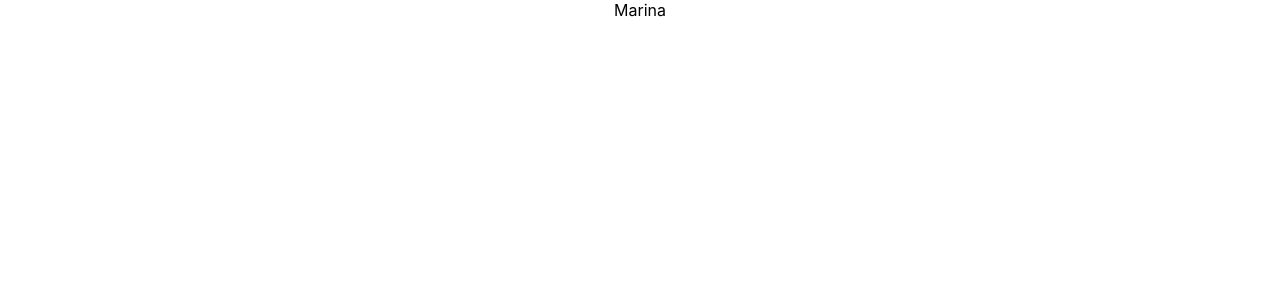
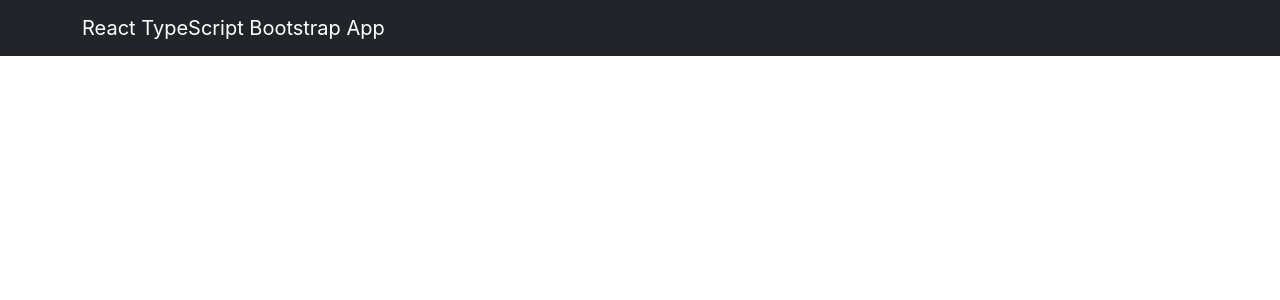
Before and after one commit to Marina8989/React-TypeScript, a React (Create React App) app: page / in a window 1280 px wide. Shown: the top 300 px of the page. Built offline with nearby package versions, Linux system fonts and the light colour scheme.

Commit message:
react ts bootstrap

```diff
--- a/package.json
+++ b/package.json
@@ -10,7 +10,9 @@
     "@types/node": "^16.11.26",
     "@types/react": "^17.0.40",
     "@types/react-dom": "^17.0.13",
+    "bootstrap": "^5.1.3",
     "react": "^17.0.2",
+    "react-bootstrap": "^2.2.1",
     "react-dom": "^17.0.2",
     "react-scripts": "5.0.0",
     "typescript": "^4.6.2",
--- a/public/index.html
+++ b/public/index.html
@@ -3,6 +3,12 @@
   <head>
     <meta charset="utf-8" />
     <link rel="icon" href="%PUBLIC_URL%/favicon.ico" />
+    <link
+  rel="stylesheet"
+  href="https://cdn.jsdelivr.net/npm/bootstrap@5.1.3/dist/css/bootstrap.min.css"
+  integrity="sha384-1BmE4kWBq78iYhFldvKuhfTAU6auU8tT94WrHftjDbrCEXSU1oBoqyl2QvZ6jIW3"
+  crossorigin="anonymous"
+/>
     <meta name="viewport" content="width=device-width, initial-scale=1" />
     <meta name="theme-color" content="#000000" />
     <meta
--- a/src/App.tsx
+++ b/src/App.tsx
@@ -1,12 +1,21 @@
 import React from 'react';
-import './App.css';
+//import {Note} from './models/note.model';
+import Header from './components/Header';
+
 
 function App() {
-  const name = 'Marina';
+  // const [notes, setNotes] = useState<Note[]>([{
+  //   id: (new Date).toString(),
+  //   title: 'Meetings',
+  //   text: 'Hello, this is just a placeholder text',
+  //   color: '#cccccc',
+  //   date: (new Date).toString()
+  // }])
+
   return (
-    <div className="App">
-      {name}
-    </div>
+    <>
+      <Header />
+    </>
   );
 }
 
--- /dev/null
+++ b/src/components/Header.tsx
@@ -0,0 +1,20 @@
+import React from 'react';
+import {Navbar, Container} from 'react-bootstrap';
+
+interface IHeaderProps {
+
+}
+
+const Header: React.FunctionComponent<IHeaderProps> = (props) => {
+    return(
+       <Navbar fixed='top' bg='dark' variant='dark'>
+         <Container>
+             <Navbar.Brand>
+                React TypeScript Bootstrap App
+             </Navbar.Brand>
+         </Container>
+       </Navbar>
+    )
+}
+
+export default Header
--- a/src/index.tsx
+++ b/src/index.tsx
@@ -5,9 +5,9 @@ import App from './App';
 import reportWebVitals from './reportWebVitals';
 
 ReactDOM.render(
-  <React.StrictMode>
-    <App />
-  </React.StrictMode>,
+   <React.StrictMode>
+    <App />,
+   </React.StrictMode>,
   document.getElementById('root')
 );
 
```
Also changed, not shown: src/models/note.model.ts (added, +7 -0 lines), 1 other file (tests, documents, lock files or other folders).
